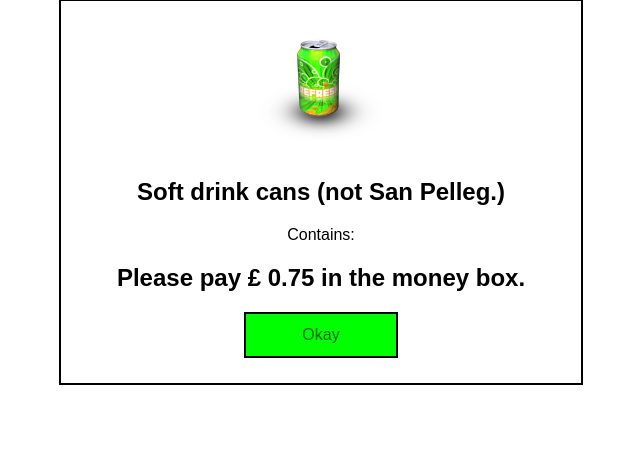
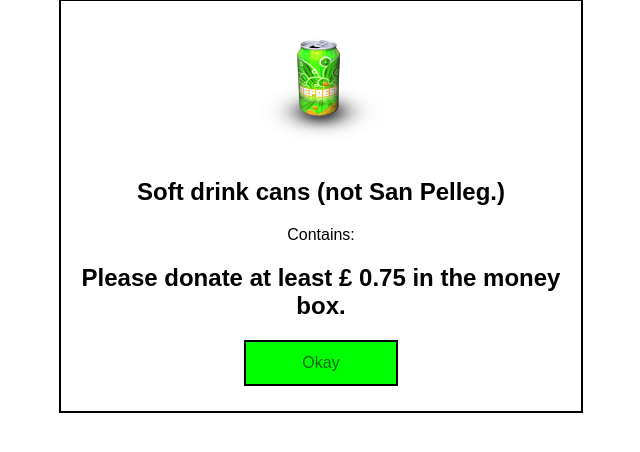
Before and after one commit to friedkiwi/oxbar, a Django app: page /buy/1/ in a window 1280 px wide. Shown: the part 81-533 px from the top of the page, without its empty margins (319-959 px from the left). Run offline with Django 3.2, Linux system fonts and the light colour scheme; data comes from the database, SQL or seed files in the repository.

Commit message:
Updated wording for donations

```diff
--- a/templates/bar/buy.html
+++ b/templates/bar/buy.html
@@ -43,7 +43,7 @@
                 {% endif %}
             </p>
 
-            <h2>Please pay &pound; {{ product.product_price }} in the money box.</h2>
+            <h2>Please donate at least &pound; {{ product.product_price }} in the money box.</h2>
             <div class="button green" onclick="window.location = '/buy/{{ product.id }}/confirm';">
                 Okay
             </div>
```
